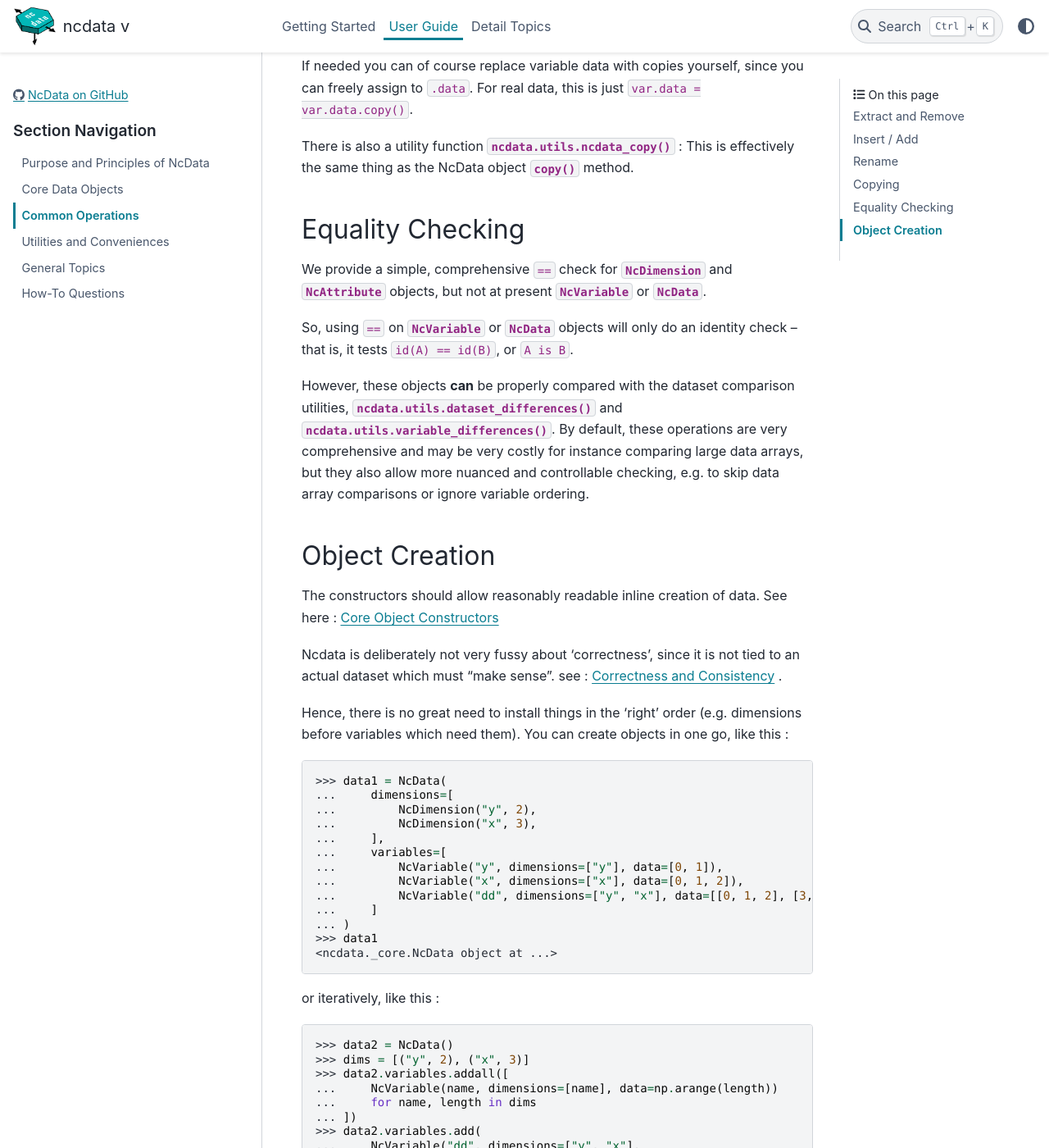
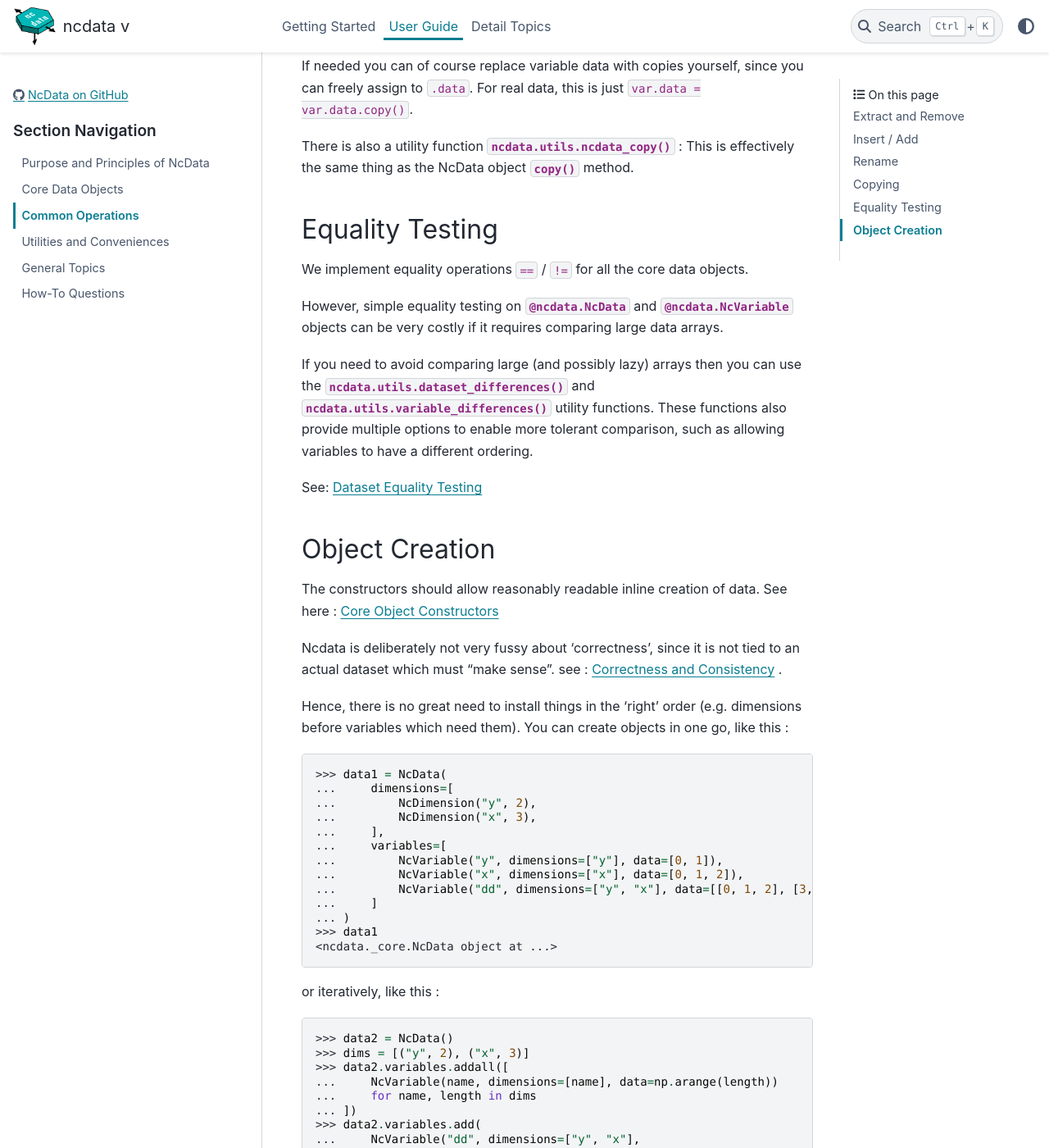
Before and after one commit to pp-mo/ncdata, a Sphinx documentation site: the page built from docs/userdocs/user_guide/common_operations.rst, in a window 1280 px wide and 1400 px high, scrolled down 2309 px. Shown: the whole window at 82% size. Built offline with Sphinx 7.4.7 and the PyData theme 0.15.4, drawn with Linux system fonts in a browser that asks for light colours; pages that are not in the unit, such as notebooks, are missing from menus; the version number could not be read and is left out; some of the changed text lies outside the part shown.

Commit message:
Document relation between equality testing and difference utilities.

```diff
--- a/docs/userdocs/user_guide/common_operations.rst
+++ b/docs/userdocs/user_guide/common_operations.rst
@@ -118,21 +118,20 @@ There is also a utility function :func:`ncdata.utils.ncdata_copy` :  This is
 effectively the same thing as the NcData object :meth:`~ncdata.NcData.copy` method.
 
 
-Equality Checking
------------------
-We provide a simple, comprehensive  ``==`` check for :mod:`~ncdata.NcDimension` and
-:mod:`~ncdata.NcAttribute` objects, but not at present :mod:`~ncdata.NcVariable` or
-:mod:`~ncdata.NcData`.
+Equality Testing
+----------------
+We implement equality operations ``==`` / ``!=`` for all the core data objects.
 
-So, using ``==`` on :mod:`~ncdata.NcVariable` or :mod:`~ncdata.NcData` objects
-will only do an identity check -- that is, it tests ``id(A) == id(B)``, or ``A is B``.
+However, simple equality testing on :class:`@ncdata.NcData` and :class:`@ncdata.NcVariable`
+objects can be very costly if it requires comparing large data arrays.
 
-However, these objects **can** be properly compared with the dataset comparison
-utilities, :func:`ncdata.utils.dataset_differences` and
-:func:`ncdata.utils.variable_differences`.  By default, these operations are very
-comprehensive and may be very costly for instance comparing large data arrays, but they
-also allow more nuanced and controllable checking, e.g. to skip data array comparisons
-or ignore variable ordering.
+If you need to avoid comparing large (and possibly lazy) arrays then you can use the
+:func:`ncdata.utils.dataset_differences` and
+:func:`ncdata.utils.variable_differences` utility functions.
+These functions also provide multiple options to enable more tolerant comparison,
+such as allowing variables to have a different ordering.
+
+See: :ref:`utils_equality`
 
 .. _object_creation:
 
```
Also changed, not shown: other parts of docs/userdocs/user_guide/common_operations.rst (+2 -3 lines), docs/userdocs/user_guide/utilities.rst (+7 -3 lines).
